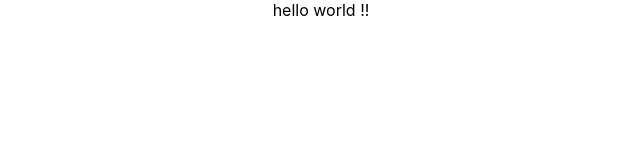
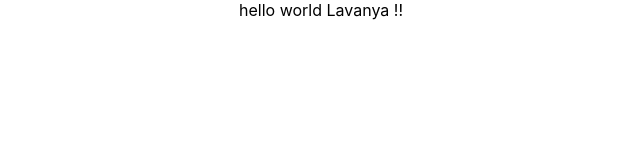
Before and after one commit to AMSANADI/Demo_Project_TS, a React (Create React App) app in the folder project_ts/: page / in a window 1280 px wide. Shown: the top 160 px of the page, without its empty margins (319-959 px from the left). Built offline with nearby package versions, Linux system fonts and the light colour scheme.

Commit message:
new branch

```diff
--- a/project_ts/src/App.tsx
+++ b/project_ts/src/App.tsx
@@ -5,7 +5,7 @@ import './App.css';
 function App() {
   return (
     <div className="App">
-      hello world !!
+      hello world Lavanya !!
     </div>
   );
 }
```
